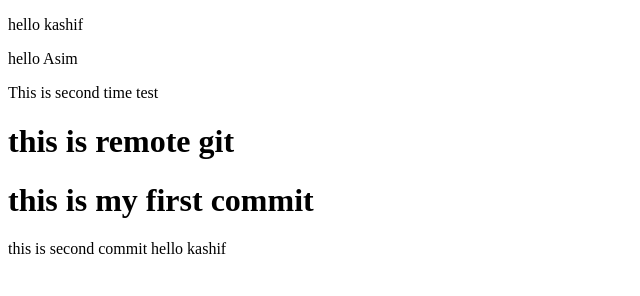
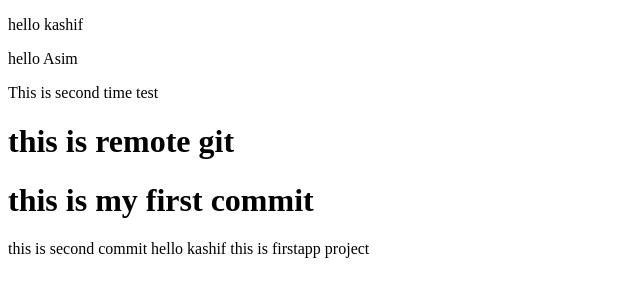
Before and after one commit to kasshif01/firstapp, a plain HTML site: page index.html in a window 1280 px wide. Shown: the whole page, without its empty margins (0-640 px from the left). Drawn offline with Linux system fonts and the light colour scheme.

Commit message:
kashif changes

```diff
--- a/index.html
+++ b/index.html
@@ -12,5 +12,8 @@
 <h1>this is my first commit</h1>
 this is second commit
 hello kashif
+
+
+this is firstapp project
 </body>
 </html>
```
